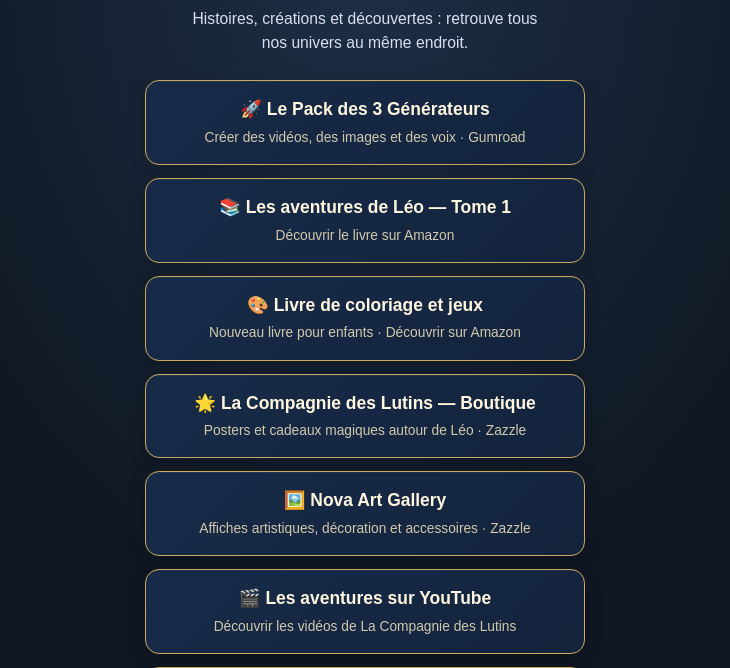
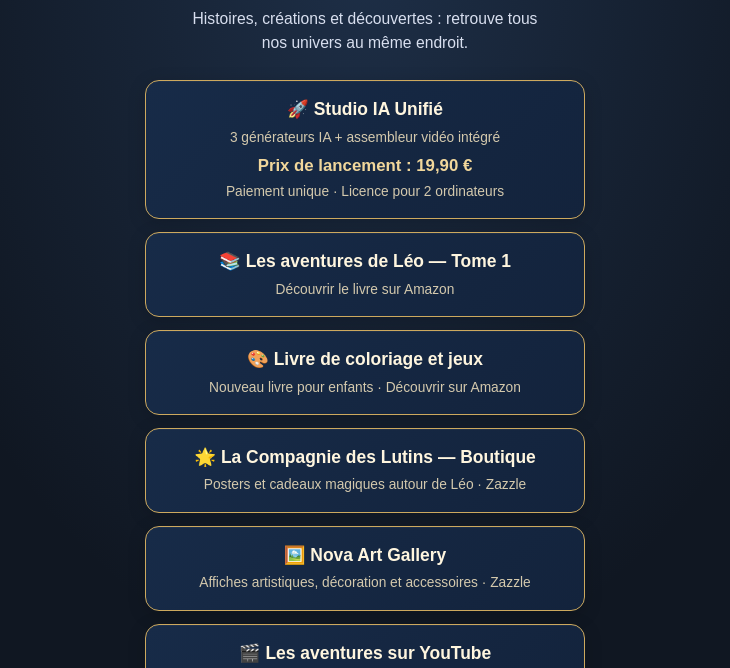
Before and after one commit to Cafalure/cafalure.github.io, a plain HTML site: page index.html in a window 1280 px wide. Shown: the part 90-758 px from the top of the page, without its empty margins (275-1005 px from the left). Drawn offline with Linux system fonts and the light colour scheme.

Commit message:
Add files via upload

```diff
--- a/index.html
+++ b/index.html
@@ -64,6 +64,7 @@
     .link-card:focus-visible { outline: 2px solid var(--gold-light); outline-offset: 3px; }
     .card-title { display: block; font-size: 1.09rem; line-height: 1.35; font-weight: 700; }
     .card-subtitle { display: block; margin-top: 6px; color: var(--muted); font-size: 0.86rem; line-height: 1.4; font-weight: 400; }
+    .card-price { display: block; margin-top: 9px; color: var(--gold-light); font-size: 1.05rem; font-weight: 700; }
     footer { margin-top: 32px; color: #a3aabd; font-size: 0.82rem; }
     @media (prefers-reduced-motion: reduce) { .link-card { transition: none; } }
   </style>
@@ -74,12 +75,14 @@
     <p class="intro">Histoires, créations et découvertes : retrouve tous nos univers au même endroit.</p>
 
     <nav class="links" aria-label="Retrouver nos créations">
-      <a class="link-card" href="https://cafalure.gumroad.com/l/lacompagniedeslutins" target="_blank" rel="noopener noreferrer">
-        <span class="card-title">🚀 Le Pack des 3 Générateurs</span>
-        <span class="card-subtitle">Créer des vidéos, des images et des voix · Gumroad</span>
+      <a class="link-card" href="https://cafalure.gumroad.com/l/studio-ia-unifie" target="_blank" rel="noopener noreferrer">
+        <span class="card-title">🚀 Studio IA Unifié</span>
+        <span class="card-subtitle">3 générateurs IA + assembleur vidéo intégré</span>
+        <span class="card-price">Prix de lancement : 19,90 €</span>
+        <span class="card-subtitle">Paiement unique · Licence pour 2 ordinateurs</span>
       </a>
 
-      <a class="link-card" href="https://www.amazon.fr/dp/B0HPS7WF6X" target="_blank" rel="noopener noreferrer">
+      <a class="link-card" href="https://www.amazon.fr/dp/B0HPCP91X2" target="_blank" rel="noopener noreferrer">
         <span class="card-title">📚 Les aventures de Léo — Tome 1</span>
         <span class="card-subtitle">Découvrir le livre sur Amazon</span>
       </a>
```
